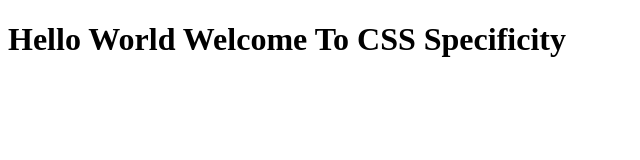
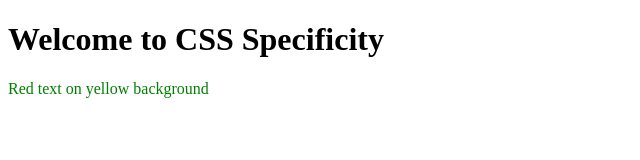
Before and after one commit to Dennis4507/CSS-Specificity, a plain HTML site: page index.html in a window 1280 px wide. Shown: the whole page, without its empty margins (0-640 px from the left). Drawn offline with Linux system fonts and the light colour scheme.

Commit message:
Second Commit

```diff
--- a/index.html
+++ b/index.html
@@ -2,11 +2,16 @@
 <html lang="en">
 <head>
     <meta charset="UTF-8">
-    <meta name="viewport" content="width=
-    , initial-scale=1.0">
-    <title>Document</title>
+    <meta name="viewport" content="width=device-width, initial-scale=1.0">
+    <title>CSS Specificity</title>
+    <link rel="stylesheet" href="style.css">
 </head>
 <body>
-    <h1>Hello World Welcome To CSS Specificity</h1>
+    <h1>Welcome to CSS Specificity</h1>
+
+    <p><div class="main">
+        <div class="list" id="subsection">Red text on yellow background</div>
+      </div></p>
+
 </body>
 </html>
--- /dev/null
+++ b/style.css
@@ -0,0 +1,8 @@
+#subsection {
+    color: green;
+  }
+
+  /* rule 2 */
+  .main .list {
+    color: red;
+  }
```
Also changed, not shown: file.css (deleted), 1 other file.
